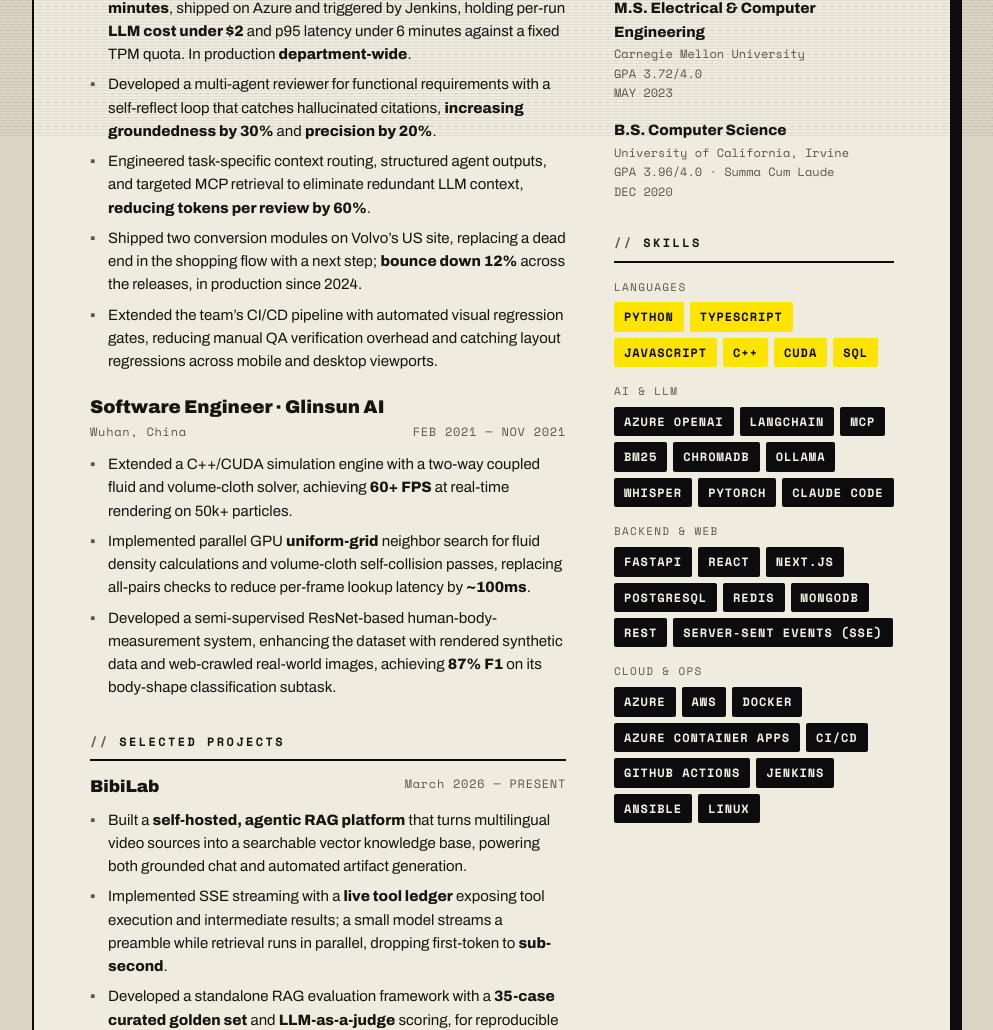
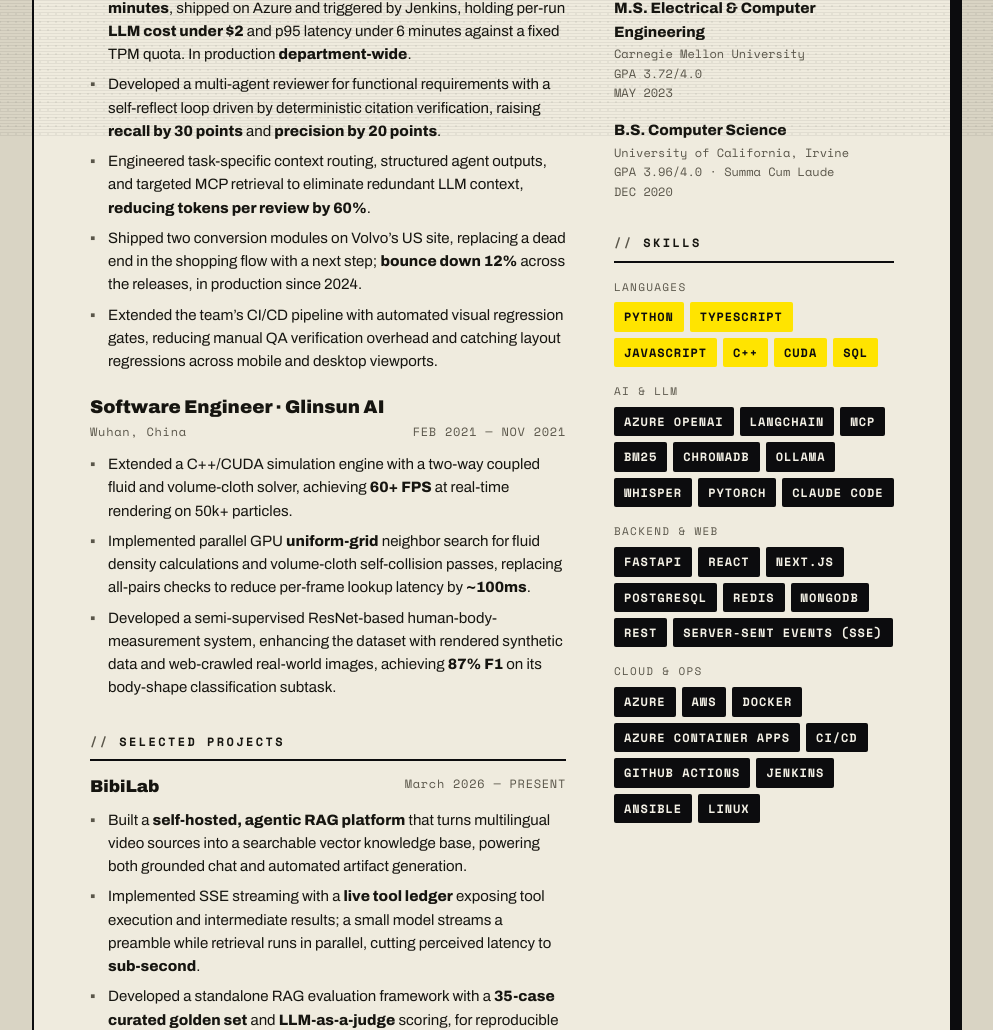
Before and after one commit to AmosChenZixuan/AmosChenZixuan.github.io, a React (Vite) app: page /resume in a window 1280 px wide. Shown: the part 662-1692 px from the top of the page, without its empty margins (148-1141 px from the left). Built offline with nearby package versions, Linux system fonts and the light colour scheme.

Commit message:
Reword reviewer metrics and BibiLab latency bullets
Reviewer now reports recall and precision in points; BibiLab says perceived latency.

```diff
--- a/src/content/profile.ts
+++ b/src/content/profile.ts
@@ -66,7 +66,7 @@ export const profile = {
       bullets: [
         'Built a vehicle software build triage workflow that deterministically reduces a 4M-lines log into ~20 ranked evidence packs of **6k tokens each for LLM report generation**. Graded it against historical runs with diagnosed failures, achieving **90%+ recall** with 70% of runs containing the right evidence in the top five.',
         'Cut time-to-root-cause on failed CI builds from **~6 hours to 40 minutes**, shipped on Azure and triggered by Jenkins, holding per-run **LLM cost under $2** and p95 latency under 6 minutes against a fixed TPM quota. In production **department-wide**.',
-        'Developed a multi-agent reviewer for functional requirements with a self-reflect loop that catches hallucinated citations, **increasing groundedness by 30%** and **precision by 20%**.',
+        'Developed a multi-agent reviewer for functional requirements with a self-reflect loop driven by deterministic citation verification, raising **recall by 30 points** and **precision by 20 points**.',
         'Engineered task-specific context routing, structured agent outputs, and targeted MCP retrieval to eliminate redundant LLM context, **reducing tokens per review by 60%**.',
         'Shipped two conversion modules on Volvo’s US site, replacing a dead end in the shopping flow with a next step; **bounce down 12%** across the releases, in production since 2024.',
         'Extended the team’s CI/CD pipeline with automated visual regression gates, reducing manual QA verification overhead and catching layout regressions across mobile and desktop viewports.',
--- a/src/content/projects.ts
+++ b/src/content/projects.ts
@@ -42,7 +42,7 @@ export const projects: Project[] = [
     cvWhen: 'March 2026 — PRESENT',
     cv: [
       'Built a **self-hosted, agentic RAG platform** that turns multilingual video sources into a searchable vector knowledge base, powering both grounded chat and automated artifact generation',
-      'Implemented SSE streaming with a **live tool ledger** exposing tool execution and intermediate results; a small model streams a preamble while retrieval runs in parallel, dropping first-token to **sub-second**',
+      'Implemented SSE streaming with a **live tool ledger** exposing tool execution and intermediate results; a small model streams a preamble while retrieval runs in parallel, cutting perceived latency to **sub-second**',
       'Developed a standalone RAG evaluation framework with a **35-case curated golden set** and **LLM-as-a-judge** scoring, for reproducible benchmarking and regression testing',
     ],
     tagline: 'Turn a playlist into a private notebook, then ask questions across every transcript — answers cite their sources, and citations seek the video.',
```
